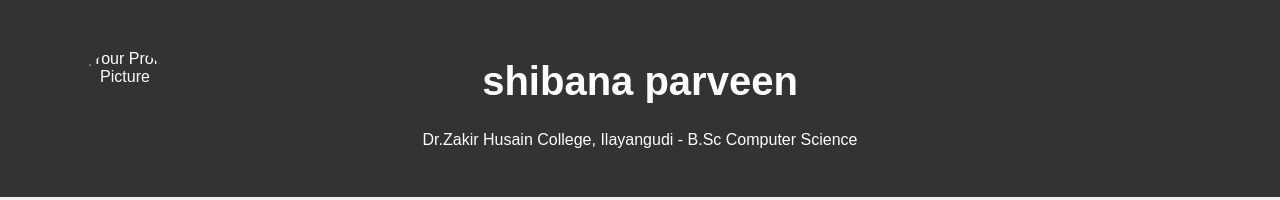
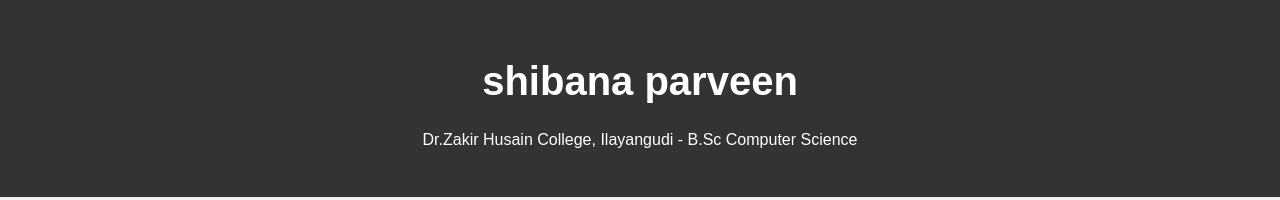
Before and after one commit to Shibanaparveen8214/Digitalportfolio, a plain HTML site: page index.html in a window 1280 px wide. Shown: the top 200 px of the page. Drawn offline with Linux system fonts and the light colour scheme.

Commit message:
Update index.html

```diff
--- a/index.html
+++ b/index.html
@@ -104,7 +104,7 @@
     <header>
         <div class="header-content">
             <!-- Add your profile picture here -->
-            <img src="\IMG_20231019_125300" alt="Your Profile Picture" class="profile-picture">
+
             <h1>shibana parveen</h1>
             <p>Dr.Zakir Husain College, Ilayangudi - B.Sc Computer Science</p>
         </div>
```
